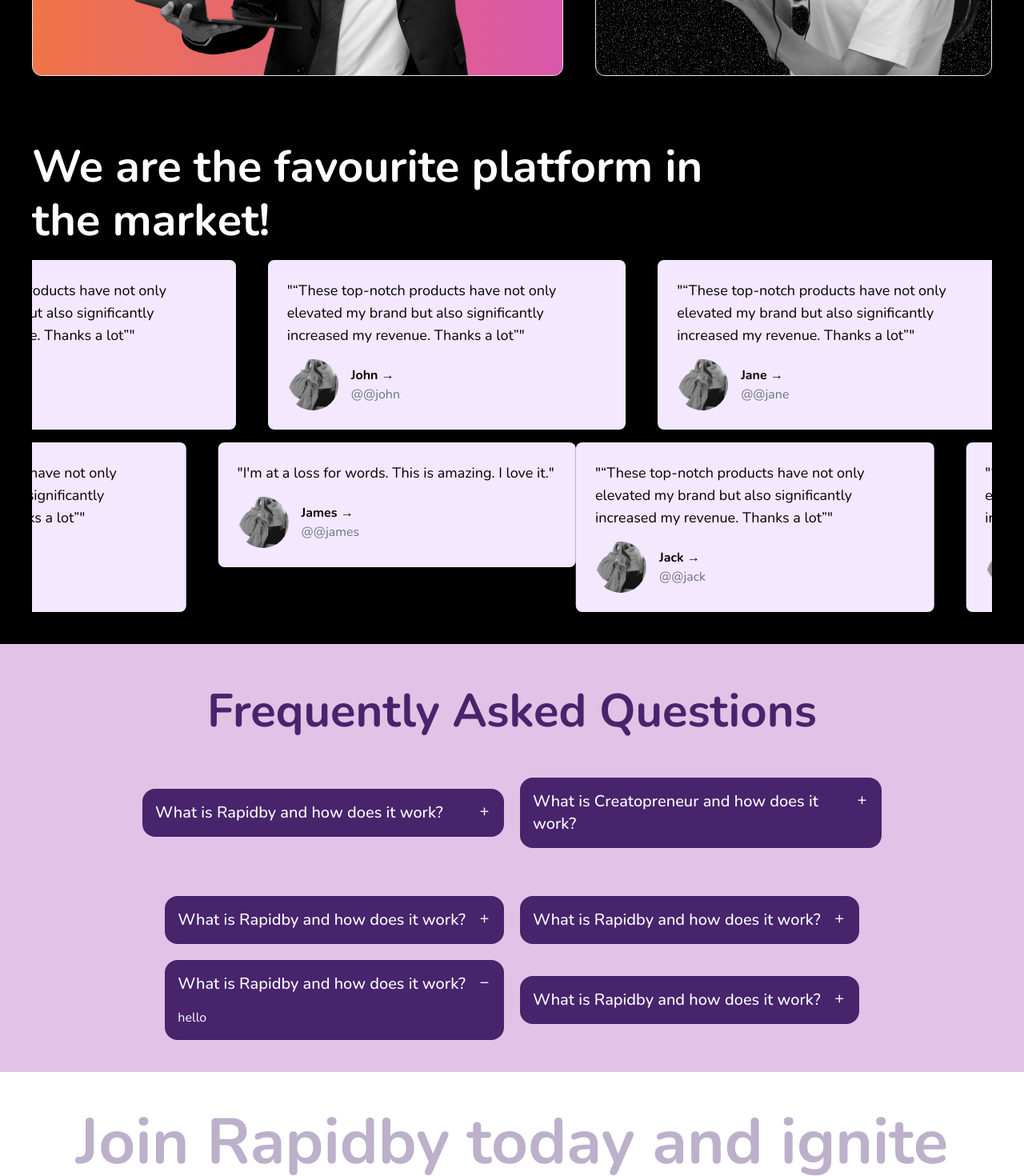
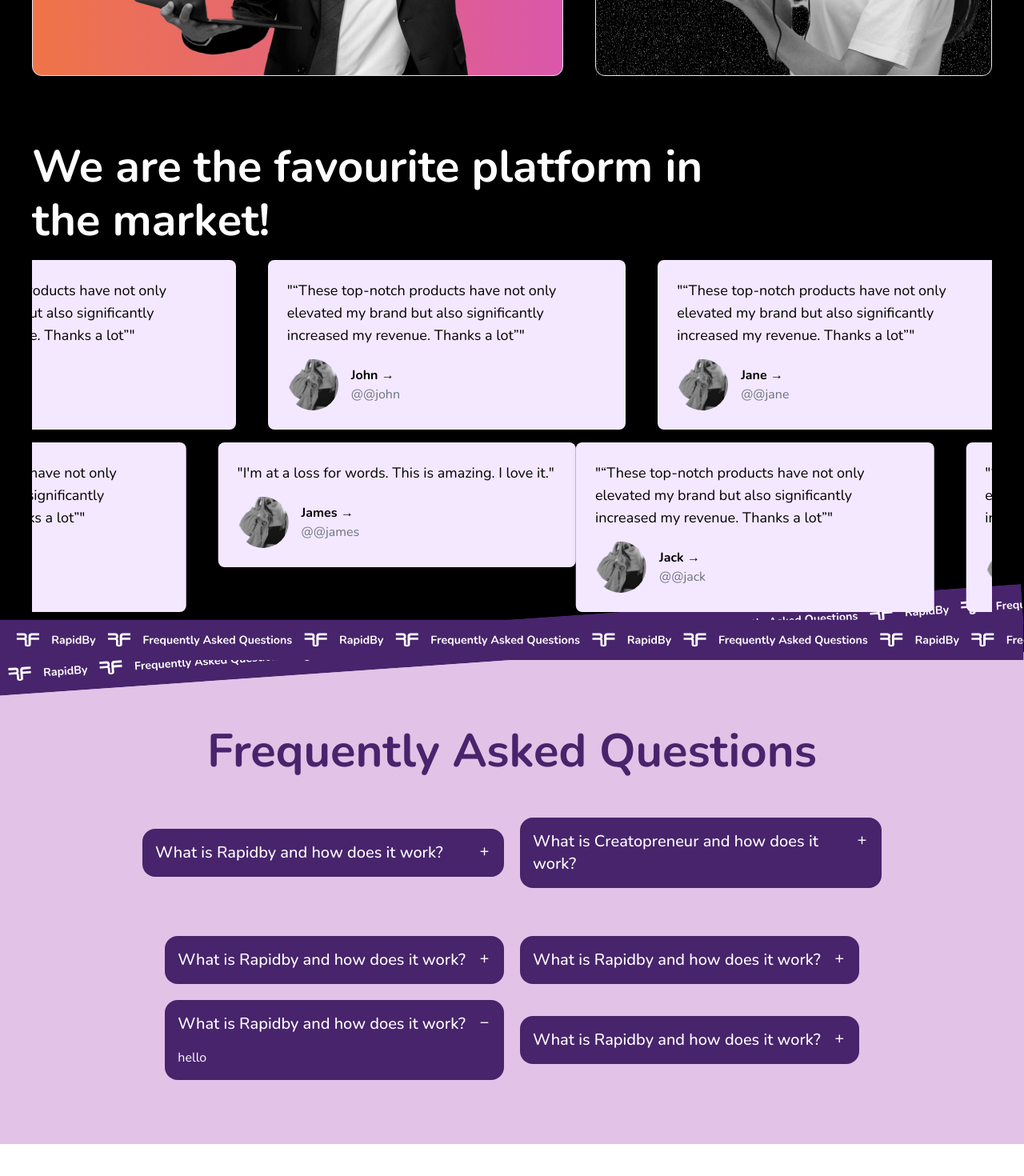
Before and after one commit to sai-ram-kaushik/rapidby-store-client, a React (Vite) app: page / in a window 1280 px wide. Shown: the part 4340-5810 px from the top of the page at 80% size. Built offline with nearby package versions, Linux system fonts and the light colour scheme.

Commit message:
updated with the faq banner

```diff
--- a/src/components/Faq.jsx
+++ b/src/components/Faq.jsx
@@ -3,9 +3,9 @@ import faq from "/faq.svg";
 
 const FAQ = () => {
   return (
-    <div className="w-full px-5 md:px-10 py-10 bg-[#E2C2E6] relative">
-
-      <div className="flex flex-col items-center justify-center w-full">
+    <div className="w-full  bg-[#E2C2E6] relative">
+      <img src={faq} className="absolute w-full top-[-100px] hidden md:block"/>
+      <div className="flex flex-col items-center justify-center w-full px-5 md:px-10 py-10  md:py-20">
         <h3 className="text-[58px] text-[#48246C] font-bold">
           Frequently Asked Questions
         </h3>
--- a/src/components/Testimonials.jsx
+++ b/src/components/Testimonials.jsx
@@ -4,7 +4,7 @@ import Marquee from "react-fast-marquee";
 const Testimonials = ({ testimonials }) => {
   const { title, leftReviews, rightReviews } = testimonials;
   return (
-    <div className="w-full px-5 md:px-10 py-10 bg-primary">
+    <div className="w-full px-5 md:px-10 py-10 bg-primary relative md:h-[85vh]">
       <div className="flex items-start justify-start w-full">
         <div className="flex flex-col items-start gap-4 overflow-hidden">
           <h3 className="text-[25px] md:text-[40px] lg:text-[56px] max-w-[857px] md:leading-[67.2px] font-bold text-background">
```
